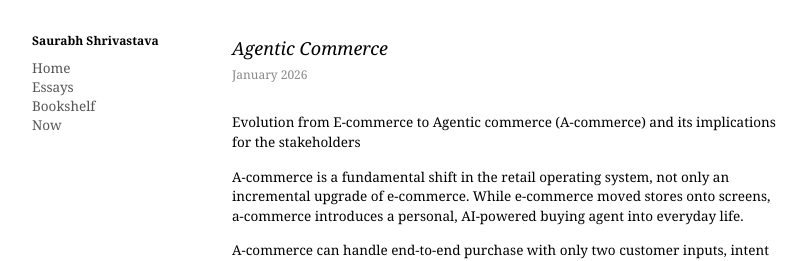
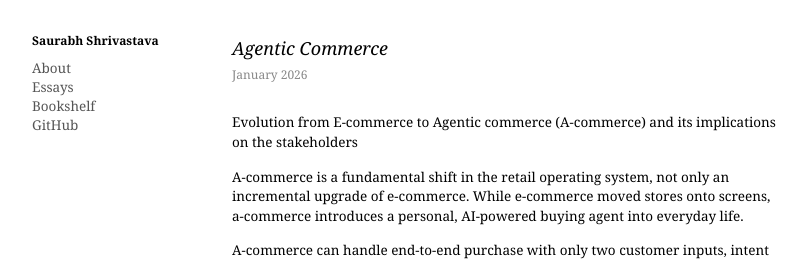
Before and after one commit to saurabhshrivastava1/saurabhshrivastava1.github.io, a Jekyll site: the page built from essays/essay3.markdown, in a window 1280 px wide and 900 px high. Shown: the top 261 px of the window, without its empty margins (8-815 px from the left). Built offline with Jekyll 4.4.1, drawn with Linux system fonts in a browser that asks for light colours; some of the changed text lies outside the part shown.

Commit message:
Created first essay with sidebar layout

```diff
--- a/essays/essay2.markdown
+++ b/essays/essay2.markdown
@@ -19,7 +19,7 @@ layout: null
         <li><a href="{{ '/' | relative_url }}">About</a></li>
         <li><a href="{{ '/essays' | relative_url }}">Essays</a></li>
         <li><a href="{{ '/books' | relative_url }}">Bookshelf</a></li>
-        <li><a href="{{ '/now' | relative_url }}">GitHub</a></li>
+        <li><a href="{{ '/github' | relative_url }}">GitHub</a></li>
     </ul>
 </div>
 
--- a/essays/essay3.markdown
+++ b/essays/essay3.markdown
@@ -16,10 +16,10 @@ layout: null
 <div id="menu">
     <span class="title">Saurabh Shrivastava</span>
     <ul>
-        <li><a href="{{ '/' | relative_url }}">Home</a></li>
+        <li><a href="{{ '/' | relative_url }}">About</a></li>
         <li><a href="{{ '/essays' | relative_url }}">Essays</a></li>
         <li><a href="{{ '/books' | relative_url }}">Bookshelf</a></li>
-        <li><a href="{{ '/now' | relative_url }}">Now</a></li>
+        <li><a href="https://github.com/saurabhshrivastava1">GitHub</a></li>
     </ul>
 </div>
 
@@ -27,7 +27,7 @@ layout: null
     <h2 style="font-style: italic; margin-bottom: 5px;">Agentic Commerce</h2>
     <p style="color: #888; font-size: 12px; margin-bottom: 30px;">January 2026</p>
 
-    <p> Evolution from E-commerce to Agentic commerce (A-commerce) and its implications for the stakeholders </p>
+    <p> Evolution from E-commerce to Agentic commerce (A-commerce) and its implications on the stakeholders </p>
 
     <p> A-commerce is a fundamental shift in the retail operating system, not only an incremental upgrade of e-commerce. While e-commerce moved stores onto screens, a-commerce introduces a personal, AI-powered buying agent into everyday life. </p>
 
@@ -79,9 +79,6 @@ layout: null
      <p> [2] Moving away from CPC (cost per click) to CPAC (cost per api call) as retailer’s data will not be clicked by humans directly in search and compare steps but accessed by agentic ai’s api calls in the back end. </p>
 
 
-    <hr style="border: 0; border-top: 1px solid #eee; margin: 40px 0;">
-
-    <p style="font-size: 12px; color: #666;">Thanks for reading. You can find me on <a href="https://github.com/saurabhshrivastava1">GitHub</a>.</p>
 </div>
 
 </body>
```
Also changed, not shown: essays/essay4.markdown (+2 -12 lines).
